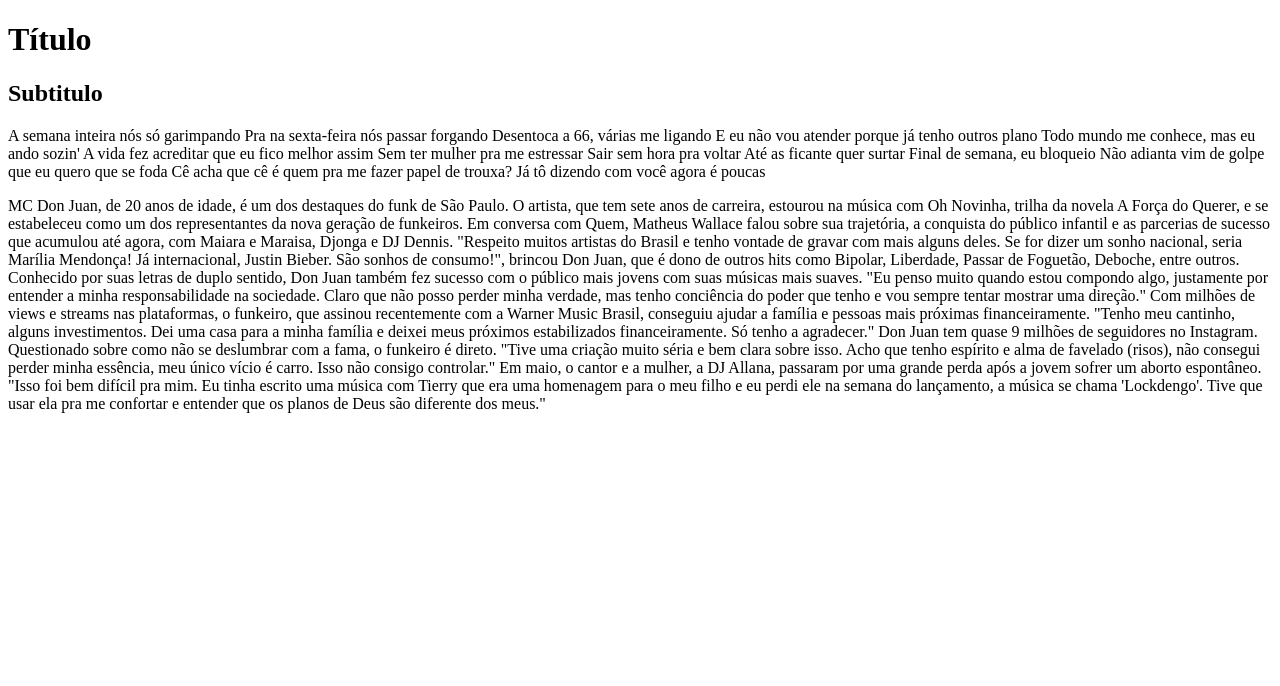
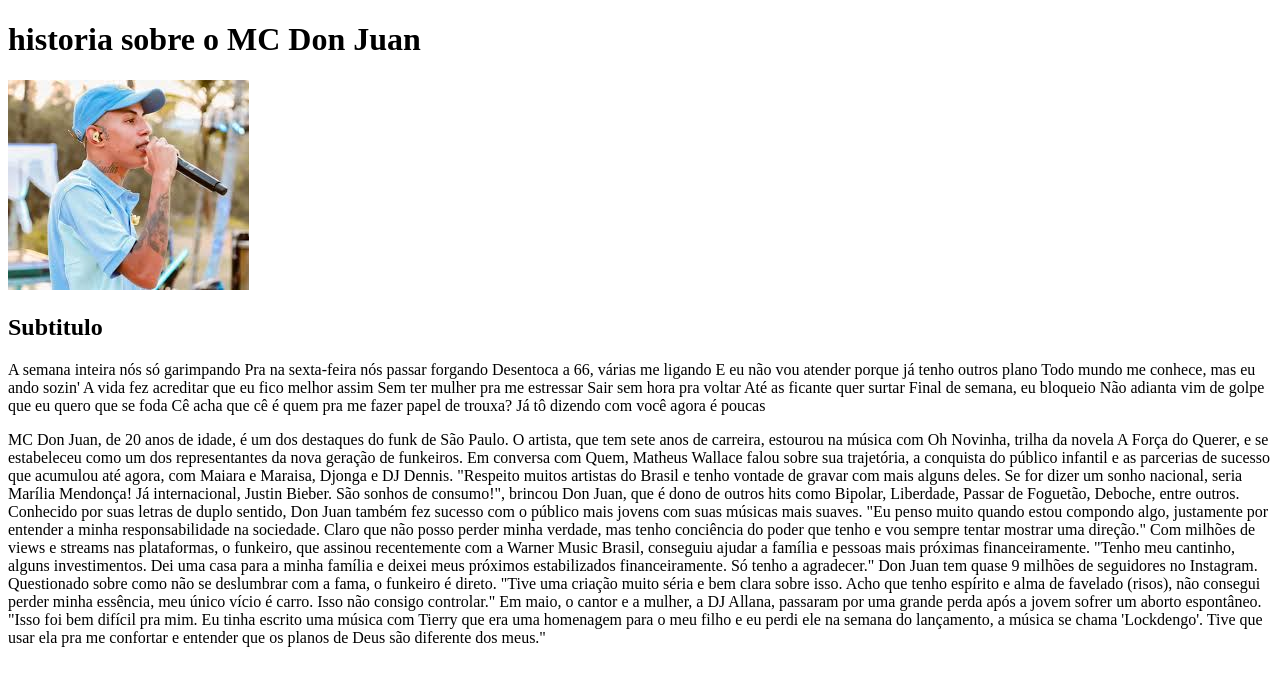
Before and after one commit to Lucas-Tonello/meuBlog1b, a plain HTML site: page index.html in a window 1280 px wide. Drawn offline with Linux system fonts and the light colour scheme.

Commit message:
çkmjlpin

```diff
--- a/index.html
+++ b/index.html
@@ -6,7 +6,8 @@
     <title>a semana inteira de MC Don juan</title>
 </head>
 <body>
-   <h1>Título</h1>
+   <h1>historia sobre o MC Don Juan</h1>
+   <img src="mc don juan.jpeg"/>
    <h2>Subtitulo</h2>
    <p>A semana inteira nós só garimpando
     Pra na sexta-feira nós passar forgando
```
